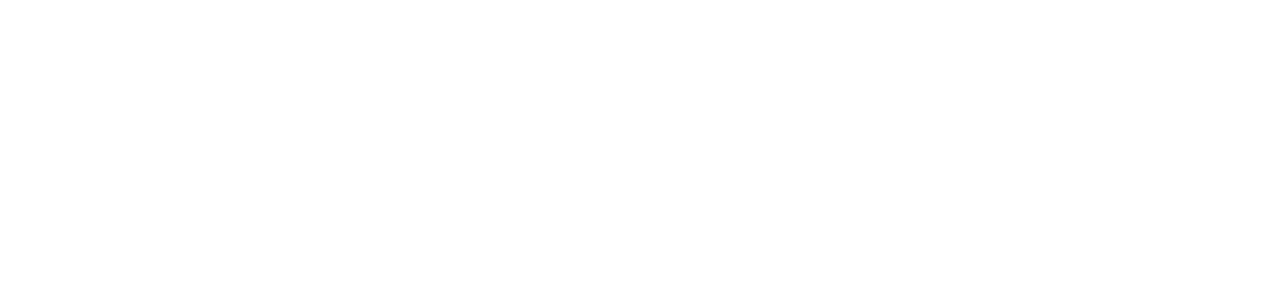
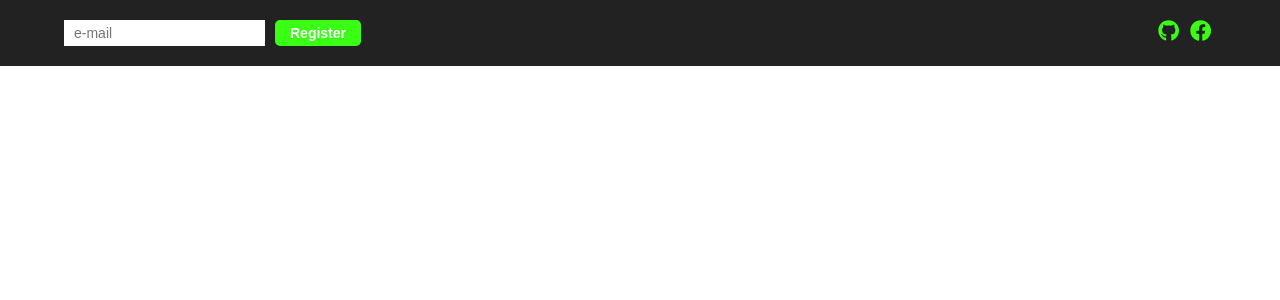
Before and after one commit to KaranSinghBisht/Space-Frontend, a React (Create React App) app in the folder front-end/: page / in a window 1280 px wide. Shown: the top 300 px of the page. Built offline with nearby package versions, Linux system fonts and the light colour scheme.

Commit message:
Add Footer component

```diff
--- a/front-end/src/App.jsx
+++ b/front-end/src/App.jsx
@@ -1,10 +1,16 @@
 import React from 'react'
+
+import { Footer } from './components/Footer'
 
 import './styles/variables.css'
 import './App.css'
 
 function App() {
-  return <div className="App"></div>
+  return (
+    <div className="App">
+      <Footer />
+    </div>
+  )
 }
 
 export default App
--- a/front-end/src/components/Footer/Footer.module.css
+++ b/front-end/src/components/Footer/Footer.module.css
@@ -0,0 +1,8 @@
+.container {
+    box-sizing: border-box;
+    display: flex;
+    justify-content: space-between;
+    background-color: var(--primary-dark);
+    width: 100%;
+    padding: 20px 5%;
+}
--- /dev/null
+++ b/front-end/src/components/Footer/index.jsx
@@ -0,0 +1,22 @@
+import React from 'react'
+
+import { RegisterNewsletter } from '../RegisterNewsletter'
+import { IconGroup } from '../IconGroup'
+import { IconLink } from '../IconLink'
+
+import styles from './Footer.module.css'
+
+export const Footer = () => {
+  return (
+    <footer className={styles.container}>
+      <RegisterNewsletter onSubmit={(e) => console.log(e)} />
+      <IconGroup>
+        <IconLink
+          icon="github"
+          href="https://github.com/KaranSinghBisht/Space-Frontend"
+        />
+        <IconLink icon="facebook" href="#" />
+      </IconGroup>
+    </footer>
+  )
+}
```
